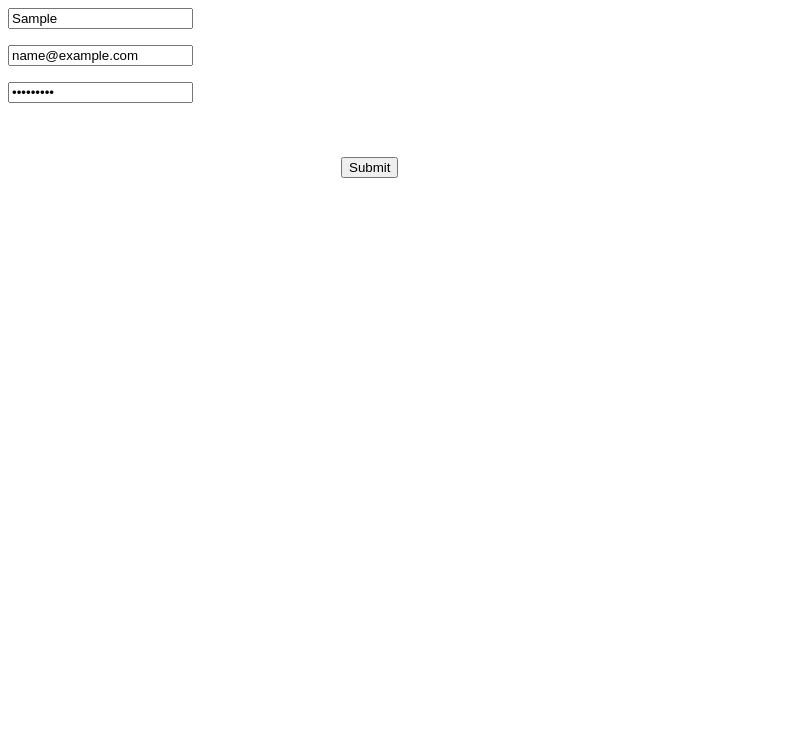
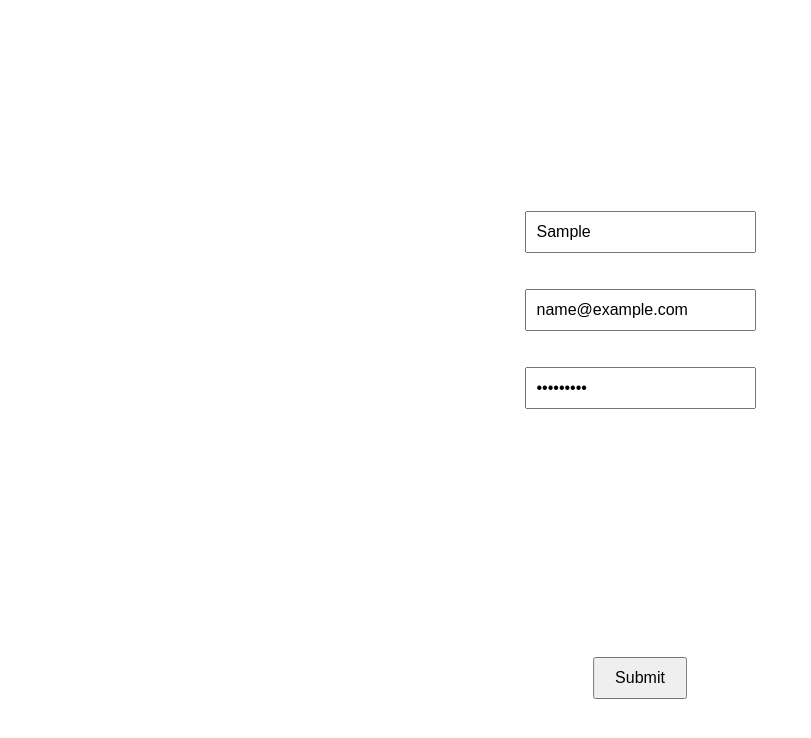
Before and after one commit to NathanNOSudo/cant-click-me, a plain HTML site: page index.html in a window 1280 px wide. Both pictures are taken after typing "Sample", "name@example.com", "Sample123" into the empty fields and a click on the button "Submit". Shown: the whole page, without its empty margins (0-811 px from the left). Drawn offline with Linux system fonts and the light colour scheme.

Commit message:
fully working initial design

```diff
--- a/index.html
+++ b/index.html
@@ -4,6 +4,7 @@
     <link rel="stylesheet" type="text/css" href="style.css">
 </head>
 <body>
+    <div class="form-container">
         <form id="signup-form">
             <input type="text" id="username" placeholder="Username" required><br>
             <p id="usernameError" class="error"></p>
@@ -13,6 +14,7 @@
             <p id="passwordError" class="error"></p>
         </form>
         <button id="submit-button">Submit</button>
+    </div>
     <script src="script.js"></script>
 </body>
 </html>
--- a/script.js
+++ b/script.js
@@ -20,7 +20,7 @@ function clearErrors() {
     passwordError.textContent = '';
 }
 
-function moveButton() {
+function moveButton(e) {
     let x = Math.floor(Math.random() * window.innerWidth);
     let y = Math.floor(Math.random() * window.innerHeight);
     btn.style.left = x + 'px';
@@ -41,16 +41,18 @@ form.addEventListener('input', function() {
     if (!password.value) {
         showError(password, 'Password is required');
     }
+});
 
-    if (usernameError.textContent || emailError.textContent || passwordError.textContent) {
-        moveButton();
+btn.addEventListener('mouseover', function(e) {
+    if (usernameError.textContent || emailError.textContent || passwordError.textContent || !username.value || !email.value || !password.value) {
+        moveButton(e);
     }
 });
 
 btn.addEventListener('click', function(e) {
     e.preventDefault();
     if (usernameError.textContent || emailError.textContent || passwordError.textContent || !username.value || !email.value || !password.value) {
-        moveButton();
+        moveButton(e);
     } else {
         alert('Form submitted');
     }
--- a/style.css
+++ b/style.css
@@ -1,8 +1,31 @@
+.form-container {
+    display: flex;
+    flex-direction: column;
+    align-items: center;
+    justify-content: center;
+    height: 80vh;
+}
+
+#signup-form {
+    margin-bottom: 20px;
+}
+
+#signup-form input {
+    margin: 10px 0;
+    padding: 10px;
+    font-size: 16px;
+}
+
 .error {
     color: red;
 }
 
 #submit-button {
+    padding: 10px 20px;
+    font-size: 16px;
     position: absolute;
+    left: 50%;
+    bottom: 10%;
+    transform: translate(-50%, -50%);
     transition: .5s;
 }
```
Also changed, not shown: 1 other file. Lines whose indentation alone changed are shown as unchanged.
